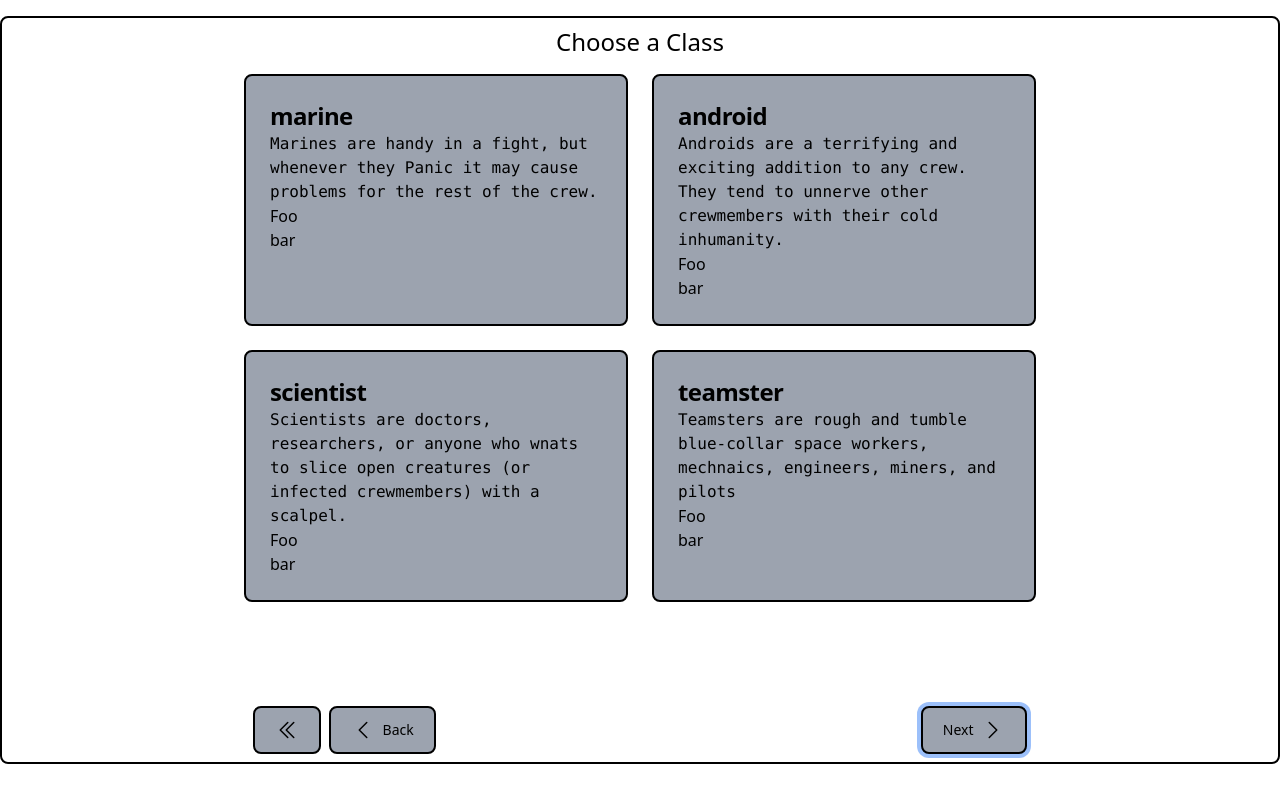
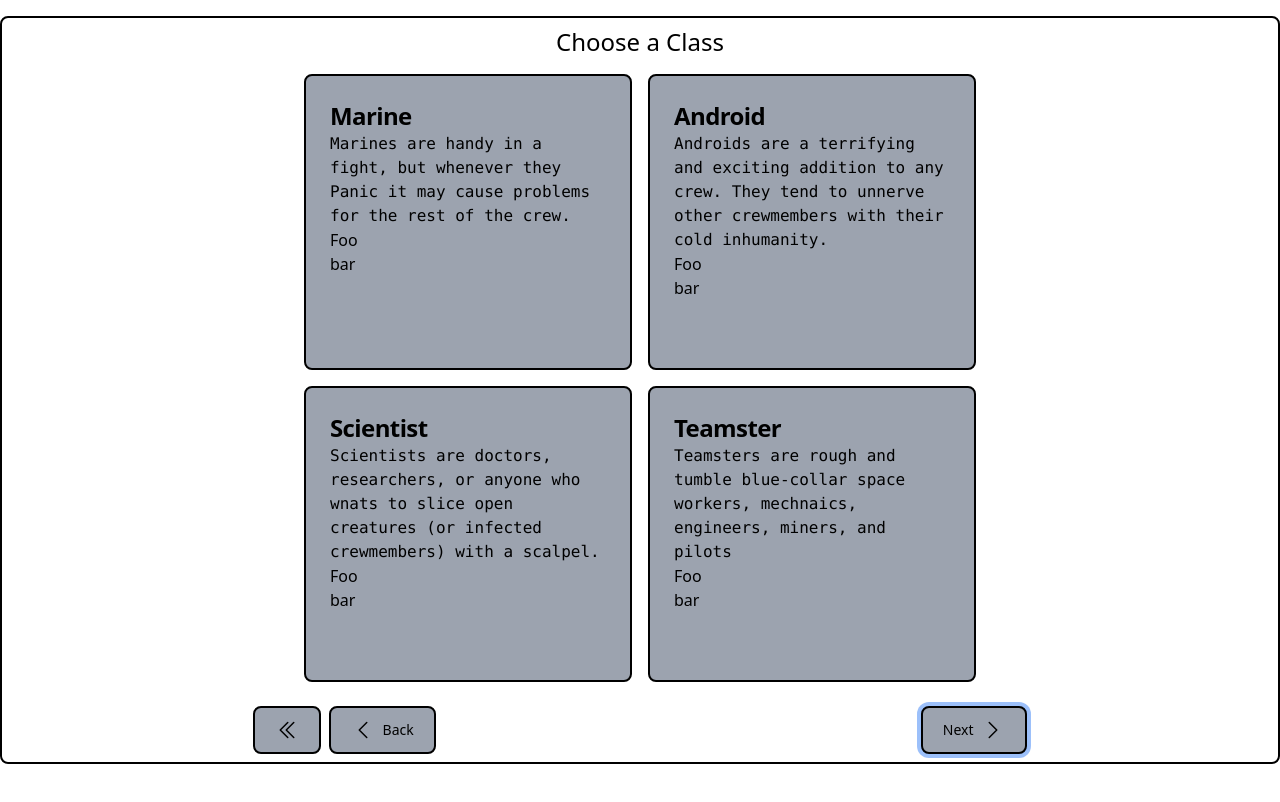
Before and after one commit to JudgeSansDredd/mothership-assistant, a React (Vite) app: page /create in a window 1280 px wide. Both pictures are taken after a click on the button "Next". Shown: the top 802 px of the page. Built offline with nearby package versions, Linux system fonts and the light colour scheme.

Commit message:
Struggled with overflowing vertical flex divs

```diff
--- a/src/Components/PageComponents/characterClass.tsx
+++ b/src/Components/PageComponents/characterClass.tsx
@@ -1,23 +1,42 @@
-import React from "react";
+import { useAppSelector } from "../../Store/hooks";
 import { characterClasses } from "../../Utils/constants";
 import { useTransitionClasses } from "../../Utils/functions";
 import ClassCard from "./classCard";
 
 export default function CharacterClass() {
+  const selectedClass = useAppSelector(
+    (state) => state.navigation.selectedClass
+  );
+  const selectionMade = selectedClass !== null;
   const PAGE = 1;
   const transitionClasses = useTransitionClasses(PAGE);
 
   const cards = characterClasses.map((characterClass) => {
+    const selected = characterClass.name === selectedClass;
+    let classes: string = "";
+    if (selected) {
+      classes += "w-full h-full md:row-span-6 md:col-span-4 order-first";
+    } else if (selectionMade) {
+      classes += "w-full h-full md:row-span-2 md:col-span-2";
+    } else {
+      classes += "w-full h-full md:row-span-3 md:col-span-3";
+    }
     return (
-      <ClassCard key={characterClass.name} characterClass={characterClass} />
+      <div key={characterClass.name} className={classes}>
+        <ClassCard characterClass={characterClass} />
+      </div>
     );
   });
 
   return (
-    <div className={`fizzbang absolute inset-0 ${transitionClasses}`}>
-      <div className="flex flex-col items-center">
+    <div
+      className={`absolute inset-0 flex justify-center ${transitionClasses}`}
+    >
+      <div className="flex flex-col items-center pb-6 max-w-2xl h-full">
         <h1 className="text-2xl mb-4">Choose a Class</h1>
-        <div className="grid gap-6 md:grid-cols-2">{cards}</div>
+        <div className="grid gap-2 md:gap-4 md:grid-cols-6 md:grid-rows-6 flex-grow min-h-0">
+          {cards}
+        </div>
       </div>
     </div>
   );
--- a/src/Components/PageComponents/classCard.tsx
+++ b/src/Components/PageComponents/classCard.tsx
@@ -1,4 +1,6 @@
-import React from "react";
+import { setSelectedClass } from "../../Store/Slices/navigationSlice";
+import { useAppDispatch, useAppSelector } from "../../Store/hooks";
+import { bgColors } from "../../Utils/constants";
 import { CharacterClass } from "../../Utils/types";
 
 interface PropType {
@@ -6,12 +8,32 @@ interface PropType {
 }
 
 export default function ClassCard(props: PropType) {
+  const dispatch = useAppDispatch();
+  const selectedClass = useAppSelector(
+    (state) => state.navigation.selectedClass
+  );
+  const selectionMade = selectedClass !== null;
+  const selected = props.characterClass.name === selectedClass;
+
   const { characterClass } = props;
-  let colorClass: string = "";
+
+  const handleClick: React.MouseEventHandler<HTMLDivElement> = (e) => {
+    e.preventDefault();
+    if (selected) {
+      dispatch(setSelectedClass(null));
+    } else {
+      dispatch(setSelectedClass(characterClass.name));
+    }
+  };
 
   return (
-    <div className="bg-gray-400 hover:bg-gray-300 dark:bg-gray-800 dark:hover:bg-gray-700 max-w-sm p-6 border-2 border-black dark:border-white rounded-lg cursor-pointer">
-      <h5 className="text-2xl font-bold tracking-tight">
+    <div
+      className={`${bgColors.secondary} ${
+        selectionMade && !selected ? "opacity-50" : ""
+      } w-full h-full p-6 border-2 border-black dark:border-white rounded-lg cursor-pointer overflow-hidden`}
+      onClick={handleClick}
+    >
+      <h5 className="text-2xl font-bold tracking-tight capitalize">
         {characterClass.name}
       </h5>
       <p className="font-mono">{characterClass.description}</p>
--- a/src/Components/button.tsx
+++ b/src/Components/button.tsx
@@ -1,8 +1,9 @@
 import React from "react";
+import { bgColors } from "../Utils/constants";
 
 interface PropType extends React.HTMLProps<HTMLButtonElement> {
   type: "button" | "submit";
-  color?: "primary" | "secondary" | "tertiary";
+  color?: keyof typeof bgColors;
   onClick?: React.MouseEventHandler<HTMLButtonElement>;
 }
 
@@ -10,17 +11,7 @@ export default function Button(props: React.PropsWithChildren<PropType>) {
   const { children, color, className, ...buttonProps } = props;
 
   const style = props.color || "primary";
-  let colorClass: string = "";
-  if (style === "primary") {
-    colorClass =
-      "bg-black text-white hover:bg-white hover:text-black dark:bg-white dark:text-black dark:hover:bg-black dark:hover:text-white";
-  } else if (style === "secondary") {
-    colorClass =
-      "text-black dark:text-white bg-gray-400 hover:bg-gray-300 dark:bg-gray-800 dark:hover:bg-gray-700";
-  } else if (style === "tertiary") {
-    colorClass =
-      "text-black bg-white hover:bg-gray-100 dark:text-white dark:bg-black dark:hover:bg-gray-900";
-  }
+  const colorClass = bgColors[style];
 
   return (
     <button
--- a/src/Components/buttonLink.tsx
+++ b/src/Components/buttonLink.tsx
@@ -1,9 +1,10 @@
 import React from "react";
 import { Link } from "react-router-dom";
+import { bgColors } from "../Utils/constants";
 
 interface PropType {
   to: string;
-  color?: "primary" | "secondary" | "tertiary";
+  color?: keyof typeof bgColors;
 }
 
 export default function ButtonLink({
@@ -12,17 +13,7 @@ export default function ButtonLink({
   color,
 }: React.PropsWithChildren<PropType>) {
   const style = color || "primary";
-  let colorClass: string = "";
-  if (style === "primary") {
-    colorClass =
-      "bg-black text-white hover:bg-white hover:text-black dark:bg-white dark:text-black dark:hover:bg-black dark:hover:text-white";
-  } else if (style === "secondary") {
-    colorClass =
-      "text-black dark:text-white bg-gray-400 hover:bg-gray-300 dark:bg-gray-800 dark:hover:bg-gray-700";
-  } else if (style === "tertiary") {
-    colorClass =
-      "text-black bg-white hover:bg-gray-100 dark:text-white dark:bg-black dark:hover:bg-gray-900";
-  }
+  const colorClass = bgColors[style];
 
   return (
     <Link
--- a/src/Pages/createCharacter.tsx
+++ b/src/Pages/createCharacter.tsx
@@ -1,4 +1,3 @@
-import React from "react";
 import CharacterClass from "../Components/PageComponents/characterClass";
 import CharacterCreateNav from "../Components/PageComponents/characterCreateNav";
 import StatsAndSaves from "../Components/PageComponents/statsAndSaves";
--- a/src/Store/Slices/navigationSlice.ts
+++ b/src/Store/Slices/navigationSlice.ts
@@ -1,11 +1,14 @@
 import { PayloadAction, createSlice } from "@reduxjs/toolkit";
+import { CharacterClassName } from "../../Utils/types";
 
 interface navigationSliceStateType {
   currentPage: number;
+  selectedClass: CharacterClassName | null;
 }
 
 const initialState: navigationSliceStateType = {
   currentPage: 0,
+  selectedClass: null,
 };
 
 export const navigationSlice = createSlice({
@@ -19,8 +22,14 @@ export const navigationSlice = createSlice({
       }
       state.currentPage = action.payload;
     },
+    setSelectedClass: (
+      state,
+      action: PayloadAction<CharacterClassName | null>
+    ) => {
+      state.selectedClass = action.payload;
+    },
   },
 });
 
-export const { setCurrentPage } = navigationSlice.actions;
+export const { setCurrentPage, setSelectedClass } = navigationSlice.actions;
 export default navigationSlice.reducer;
--- a/src/Utils/constants.ts
+++ b/src/Utils/constants.ts
@@ -1,6 +1,6 @@
-import { SkillType } from "./types";
+import { CharacterClass, SkillType } from "./types";
 
-export const characterClasses = [
+export const characterClasses: CharacterClass[] = [
   {
     name: "marine",
     description:
@@ -328,3 +328,12 @@ export const skills: SkillType[] = [
     prerequisites: ["mysticism"],
   },
 ];
+
+export const bgColors = {
+  primary:
+    "bg-black text-white hover:bg-white hover:text-black dark:bg-white dark:text-black dark:hover:bg-black dark:hover:text-white",
+  secondary:
+    "text-black dark:text-white bg-gray-400 hover:bg-gray-300 dark:bg-gray-800 dark:hover:bg-gray-700",
+  tertiary:
+    "text-black bg-white hover:bg-gray-100 dark:text-white dark:bg-black dark:hover:bg-gray-900",
+};
--- a/src/Utils/functions.ts
+++ b/src/Utils/functions.ts
@@ -5,18 +5,19 @@ export const rollD10 = () => Math.floor(Math.random() * 10 + 1);
 
 export const useTransitionClasses = (page: number) => {
   const currentPage = useAppSelector((state) => state.navigation.currentPage);
+  const defaultTransitionClasses = "transition-all duration-300 ease-in-out";
 
   const [transitionClasses, setTransitionClasses] = useState(
-    "transition duration-300"
+    defaultTransitionClasses
   );
   useEffect(() => {
     const left = currentPage > page;
     const right = currentPage < page;
-    let newTransitionClasses = "transition-all duration-300";
+    let newTransitionClasses = defaultTransitionClasses;
     if (left) {
-      newTransitionClasses += " -translate-x-full";
+      newTransitionClasses += " -translate-x-full opacity-0";
     } else if (right) {
-      newTransitionClasses += " translate-x-full";
+      newTransitionClasses += " translate-x-full opacity-0";
     }
     setTransitionClasses(newTransitionClasses);
   }, [currentPage, page]);
--- a/src/Utils/types.ts
+++ b/src/Utils/types.ts
@@ -36,6 +36,12 @@ export interface MasterSkillType {
 export type SkillType = TrainedSkillType | ExpertSkillType | MasterSkillType;
 
 export interface CharacterClass {
-  name: string;
+  name: CharacterClassName;
   description: string;
 }
+
+export type CharacterClassName =
+  | "marine"
+  | "android"
+  | "scientist"
+  | "teamster";
```
